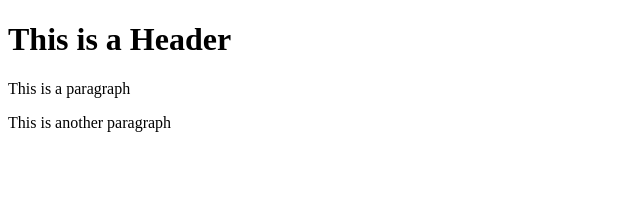
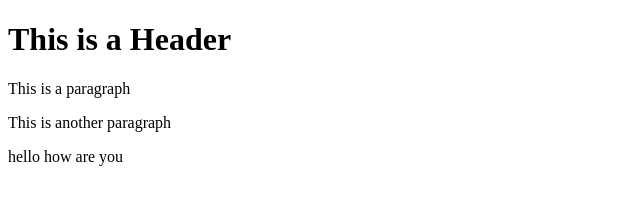
Before and after one commit to saririam/git-test, a website: page index.html in a window 1280 px wide. Shown: the whole page, without its empty margins (0-640 px from the left). Drawn offline with Linux system fonts and the light colour scheme.

Commit message:
using NPM

```diff
--- a/index.html
+++ b/index.html
@@ -4,5 +4,6 @@
         <h1>This is a Header</h1>
         <p>This is a paragraph</p>
         <p>This is another paragraph</p>
+        <p>hello how are you</p>
     </bdoy>
 </html>
```
Also changed, not shown: package.json (added, +25 -0 lines), 2 other files.
